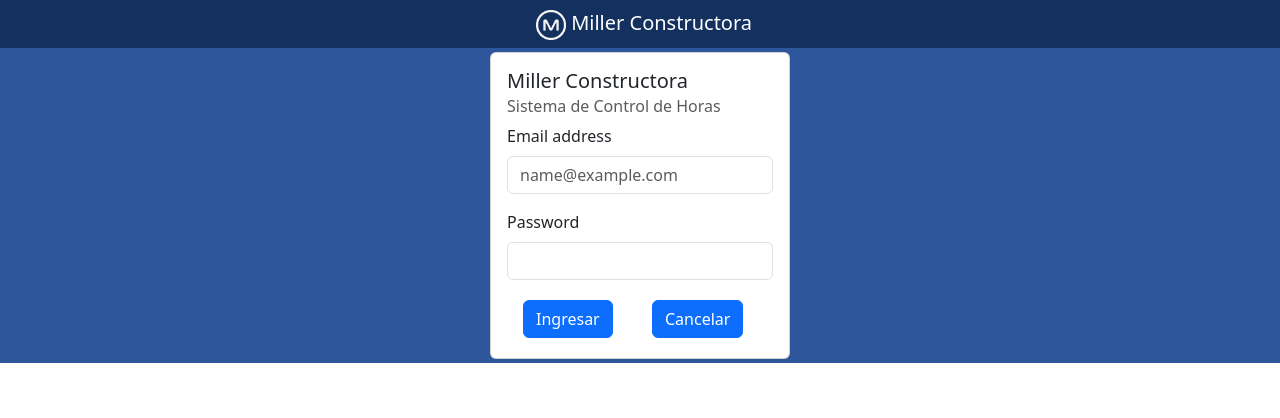
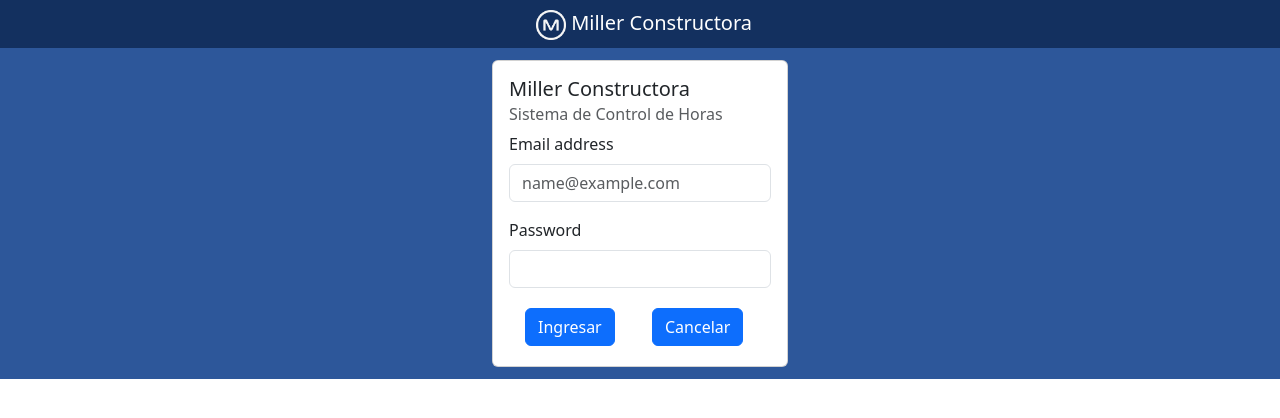
Before and after one commit to lexRojas/lottery-app, a React (Create React App) app: page / in a window 1280 px wide. Shown: the top 418 px of the page. Built offline with nearby package versions, Linux system fonts and the light colour scheme.

Commit message:
miller_app_v1 padding

```diff
--- a/src/pages/Login.jsx
+++ b/src/pages/Login.jsx
@@ -25,7 +25,7 @@ function Login() {
   }
 
   return (
-    <Container fluid="solid fondo">
+    <Container fluid=" p-2 solid fondo">
       <Row className="p-1 justify-content-center">
         <Col className="col-sm-3">
           <Card >
```
